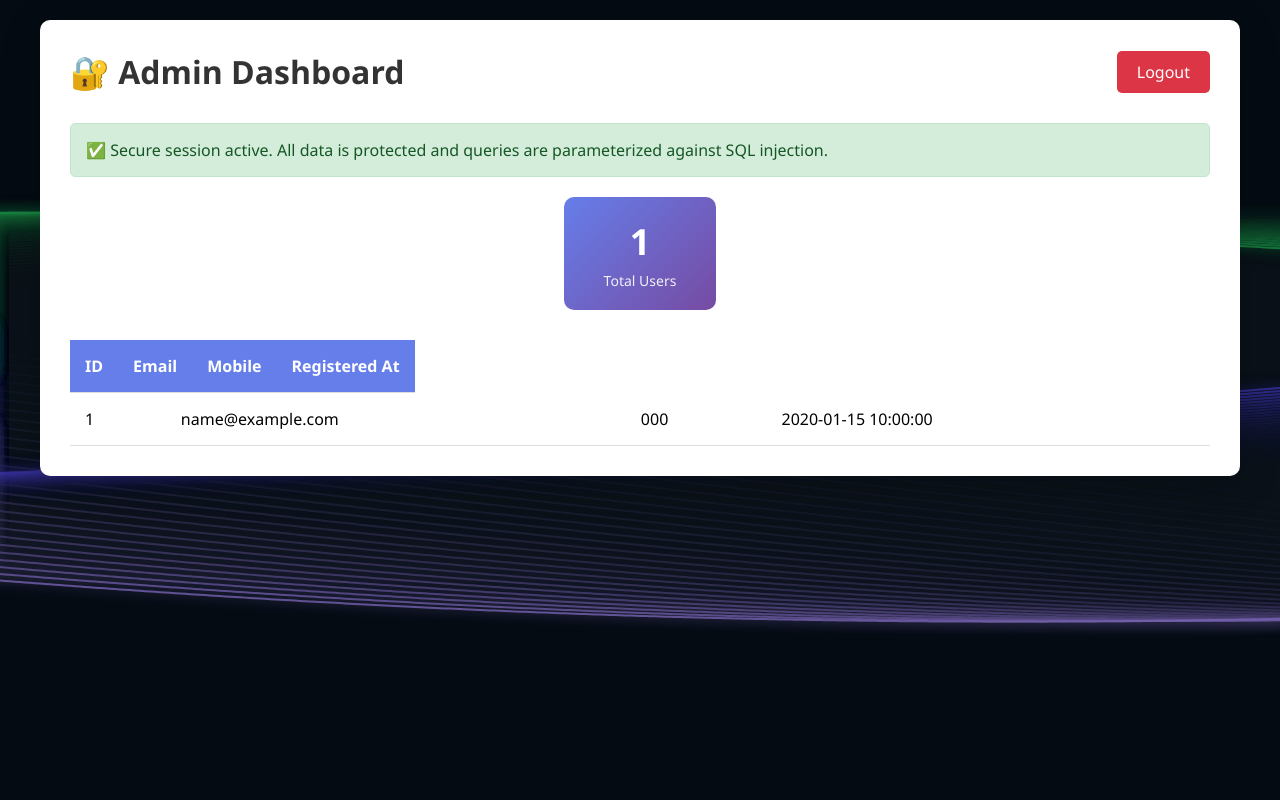
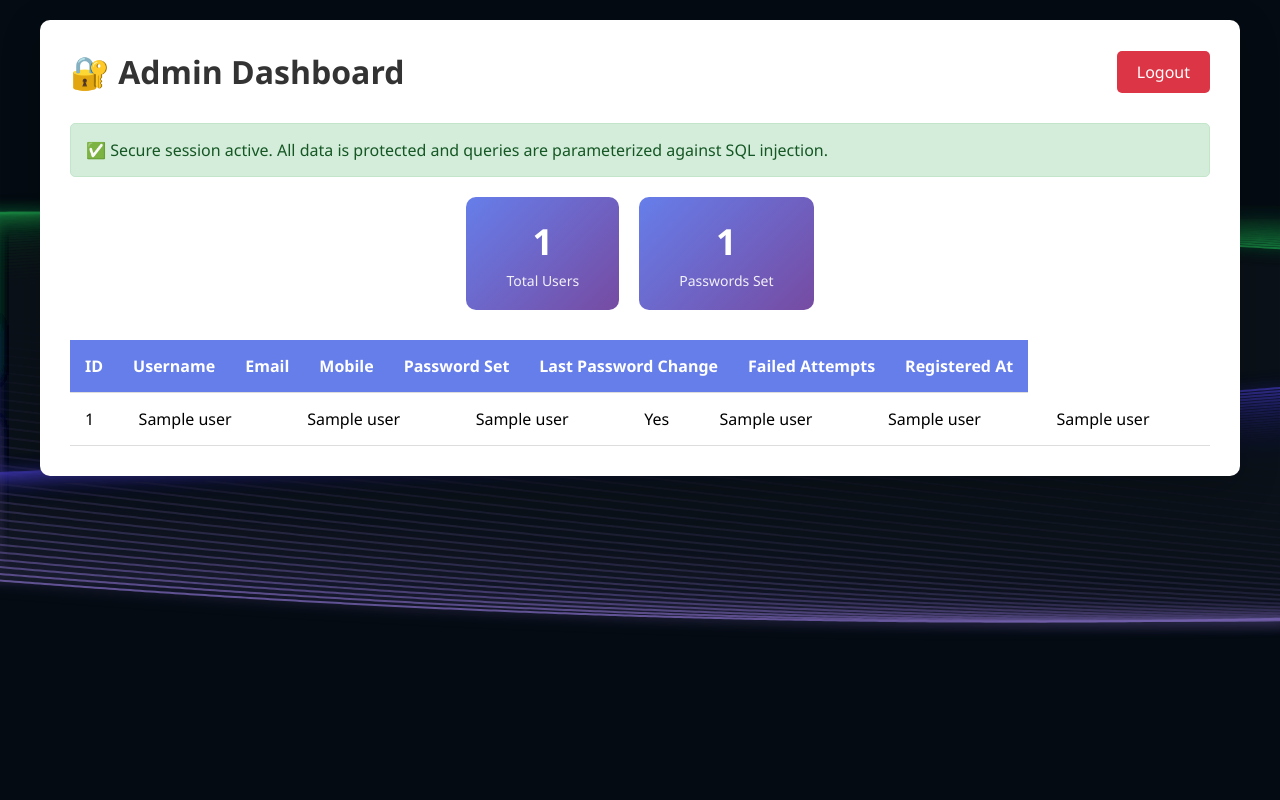
Before and after one commit to paladuguganeshnaidu/Torii-project, a Flask app: page /admin/users in a window 1280 px wide. Run offline with Flask 2, Linux system fonts and the light colour scheme; the visitor is signed in with stand-in values (Sample User, id 1); a database or web service that is not in the repository returns one stand-in record (values such as "Sample title"); some libraries are stand-ins or nearby versions.

Commit message:
admin: show password metadata (password_set, last_change, failed_attempts) on /admin/users

```diff
--- a/Backend/admin.py
+++ b/Backend/admin.py
@@ -76,17 +76,22 @@
     try:
         # Safe SQL query - no user input involved, protected against SQL injection
         cursor = conn.cursor()
+        # Left join auth to avoid exposing password hashes directly; we only mark whether a password is set
         cursor.execute('''
-            SELECT id, email, mobile, registered_at
-            FROM users
-            ORDER BY registered_at DESC
+            SELECT u.id, COALESCE(u.username, ''), u.email, u.mobile, u.registered_at,
+                   CASE WHEN a.password_hash IS NOT NULL THEN 1 ELSE 0 END AS password_set,
+                   a.last_password_change, COALESCE(a.failed_attempts, 0)
+            FROM users u
+            LEFT JOIN auth a ON u.id = a.user_id
+            ORDER BY u.registered_at DESC
         ''')
         users = cursor.fetchall()
 
         # Debug logging
         print(f"[ADMIN DEBUG] Found {len(users)} users in database")
+        # Do not log password_hash or other sensitive fields
         for user in users:
-            print(f"[ADMIN DEBUG] User: {user}")
+            print(f"[ADMIN DEBUG] User id={user[0]}, email={user[2]}")
 
     except Exception as e:
         print(f"[ADMIN ERROR] Failed to fetch users: {e}")
@@ -94,7 +99,11 @@
     finally:
         conn.close()
 
-    return render_template('admin/users.html', users=users)
+    # Compute summary counts without exposing sensitive data
+    total_users = len(users)
+    passwords_set = sum(1 for u in users if u[5])
+
+    return render_template('admin/users.html', users=users, total_users=total_users, passwords_set=passwords_set)
 
 @admin_bp.route('/debug-db')
 def debug_db():
--- a/Backend/templates/admin/users.html
+++ b/Backend/templates/admin/users.html
@@ -131,8 +131,12 @@
 
         <div class="stats">
             <div class="stat-card">
-                <h2>{{ users|length }}</h2>
+                <h2>{{ total_users }}</h2>
                 <p>Total Users</p>
+            </div>
+            <div class="stat-card">
+                <h2>{{ passwords_set }}</h2>
+                <p>Passwords Set</p>
             </div>
         </div>
 
@@ -141,18 +145,26 @@
             <thead>
                 <tr>
                     <th>ID</th>
+                    <th>Username</th>
                     <th>Email</th>
                     <th>Mobile</th>
+                    <th>Password Set</th>
+                    <th>Last Password Change</th>
+                    <th>Failed Attempts</th>
                     <th>Registered At</th>
                 </tr>
             </thead>
             <tbody>
                 {% for user in users %}
                 <tr>
-                    <td>{{ user[0] if user[0] is defined else user['id'] }}</td>
-                    <td>{{ user[1] if user[1] is defined else user['email'] }}</td>
-                    <td>{{ (user[2] if user[2] is defined else user['mobile']) or 'N/A' }}</td>
-                    <td>{{ user[3] if user[3] is defined else user['registered_at'] }}</td>
+                    <td>{{ user[0] }}</td>
+                    <td>{{ user[1] or '—' }}</td>
+                    <td>{{ user[2] or '—' }}</td>
+                    <td>{{ user[3] or 'N/A' }}</td>
+                    <td>{{ 'Yes' if user[5] else 'No' }}</td>
+                    <td>{{ user[6] or '—' }}</td>
+                    <td>{{ user[7] }}</td>
+                    <td>{{ user[4] }}</td>
                 </tr>
                 {% endfor %}
             </tbody>
```
